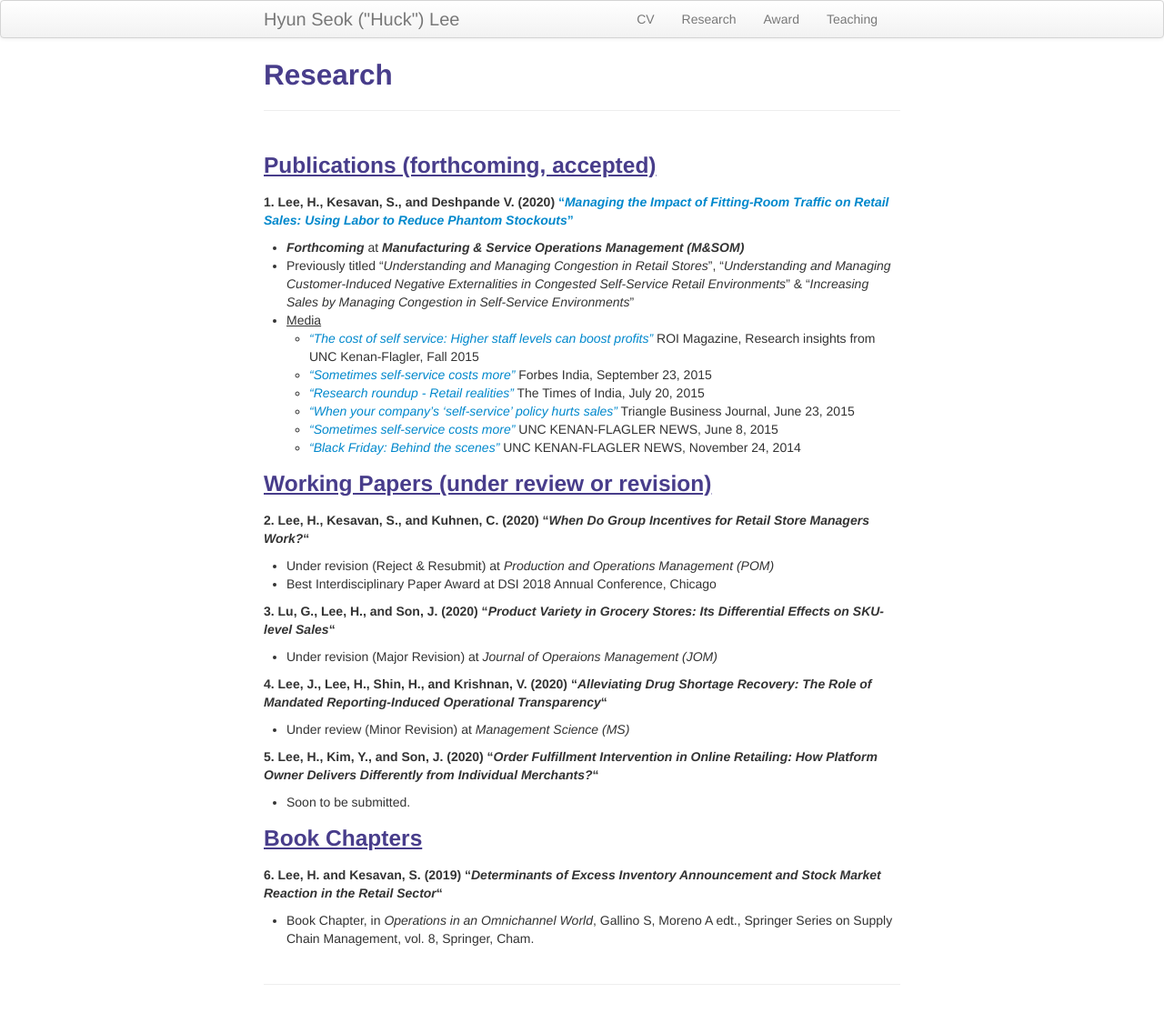
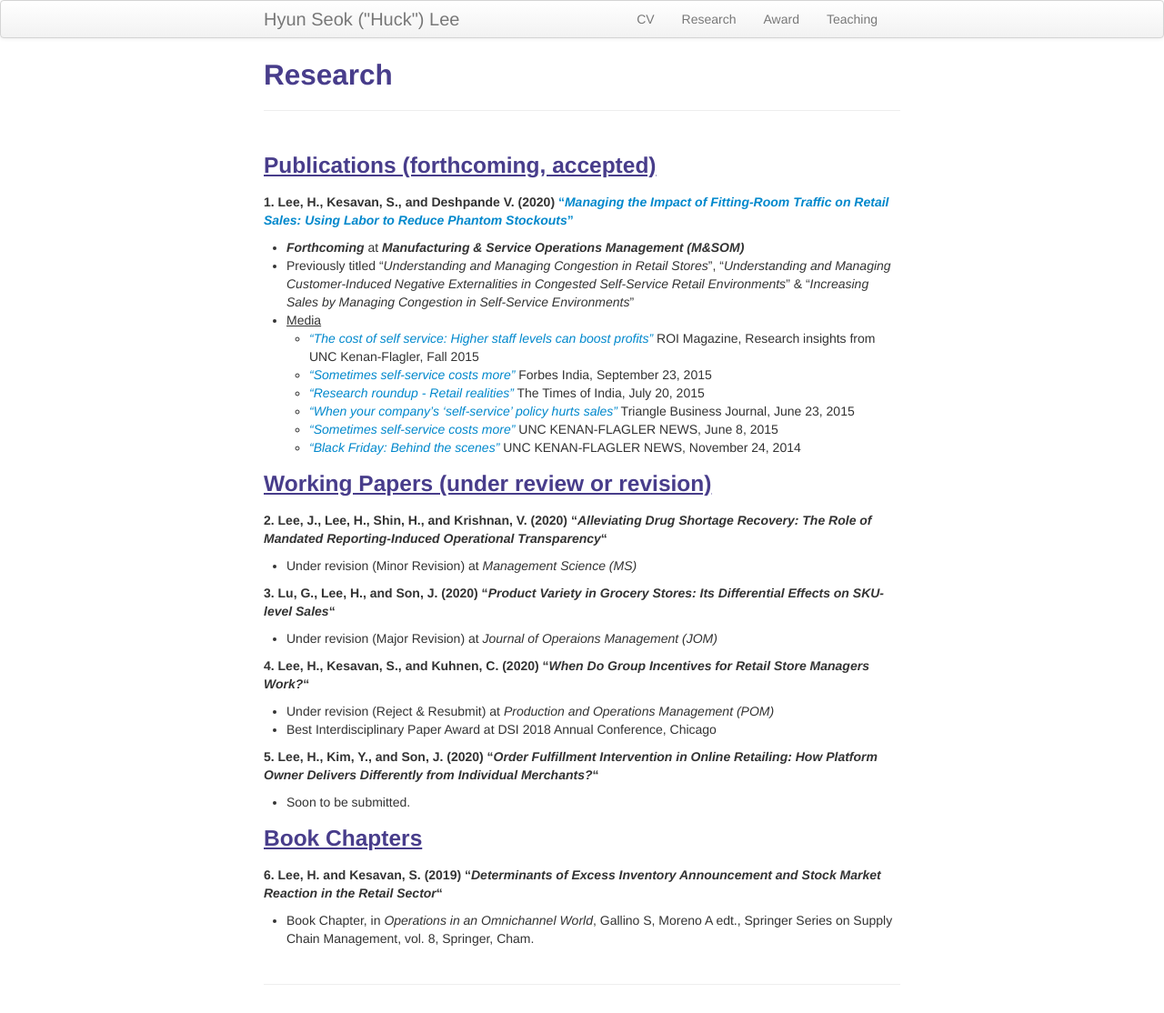
Before and after one commit to lordya2/lordya2.github.io, a Jekyll site: the page built from pages/research.md, in a window 1280 px wide. Shown: the whole page at 91% size. Built offline with Jekyll 4.4.1, drawn with Linux system fonts in a browser that asks for light colours.

Commit message:
Update research.md

```diff
--- a/pages/research.md
+++ b/pages/research.md
@@ -18,15 +18,15 @@ description: Hyun Seok ("Huck") Lee's Research
     * [*"Black Friday: Behind the scenes"*](https://www.kenan-flagler.unc.edu/news/black-friday-behind-the-scenes/) UNC KENAN-FLAGLER NEWS, November 24, 2014
 
 ### <u>Working Papers (under review or revision)</u>
-**2. Lee, H., Kesavan, S., and Kuhnen, C. (2020) "*When Do Group Incentives for Retail Store Managers Work?*"**
-   * Under revision (Reject & Resubmit) at *Production and Operations Management (POM)*
-   * Best Interdisciplinary Paper Award at DSI 2018 Annual Conference, Chicago
+**2. Lee, J., Lee, H., Shin, H., and Krishnan, V. (2020) "*Alleviating Drug Shortage Recovery: The Role of Mandated Reporting-Induced Operational Transparency*"**
+   * Under revision (Minor Revision) at *Management Science (MS)*
 
 **3. Lu, G., Lee, H., and Son, J. (2020) "*Product Variety in Grocery Stores: Its Differential Effects on SKU-level Sales*"**
    * Under revision (Major Revision) at *Journal of Operaions Management (JOM)*
 
-**4. Lee, J., Lee, H., Shin, H., and Krishnan, V. (2020) "*Alleviating Drug Shortage Recovery: The Role of Mandated Reporting-Induced Operational Transparency*"**
-   * Under review (Minor Revision) at *Management Science (MS)*
+**4. Lee, H., Kesavan, S., and Kuhnen, C. (2020) "*When Do Group Incentives for Retail Store Managers Work?*"**
+   * Under revision (Reject & Resubmit) at *Production and Operations Management (POM)*
+   * Best Interdisciplinary Paper Award at DSI 2018 Annual Conference, Chicago
 
 **5. Lee, H., Kim, Y., and Son, J. (2020) "*Order Fulfillment Intervention in Online Retailing: How Platform Owner Delivers Differently from Individual Merchants?*"**
    * Soon to be submitted.
```
